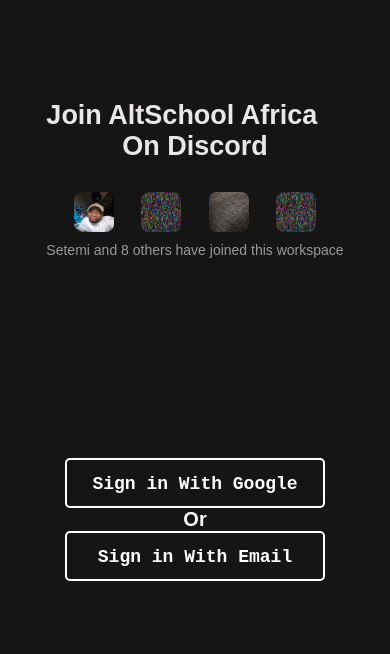
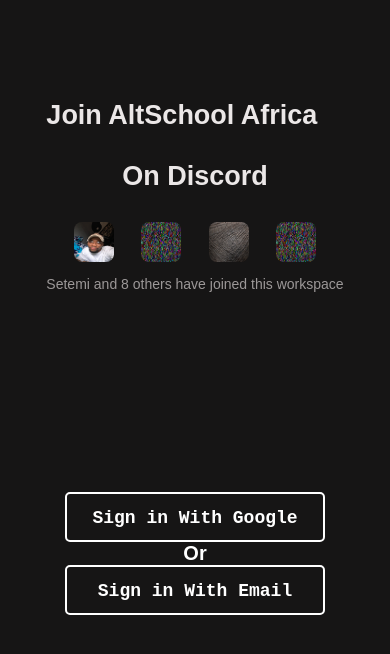
Before and after one commit to Ajdev11/GoogleAuth_PaginationAPI, a React (Create React App) app: page / in a window 390 px wide. Shown: the top 654 px of the page. Built offline with nearby package versions, Linux system fonts and the light colour scheme.

Commit message:
Added packages

```diff
--- a/package.json
+++ b/package.json
@@ -11,6 +11,8 @@
     "gsap": "^3.11.3",
     "react": "^18.2.0",
     "react-dom": "^18.2.0",
+    "react-error-boundary": "^3.1.4",
+    "react-js-pagination": "^3.0.3",
     "react-router-dom": "^6.4.2",
     "react-scripts": "5.0.1",
     "web-vitals": "^2.1.4"
--- a/src/App.js
+++ b/src/App.js
@@ -1,15 +1,17 @@
 import React from "react";
-import "./styles/Mobile.css";
+import { Routes, Route } from "react-router-dom";
 import Home from "./Components/Home";
-import { Routes, Route } from "react-router-dom";
-import Display from "./Display";
+import Display from "./Components/Display";
+import { ErrorBoundary } from "react-error-boundary";
+import ErrorFallback from "./ErrorBoundary";
+
 
 function App() {
   return (
     <div className="App">
       <Routes>
         <Route exact path="/" element={<Home />} />
-        <Route exact path="/" element={<Display />} />
+        <Route exact path="/display" element={<Display />} />
         <Route exact path="/" element={<h1>Page not found..</h1>} />
       </Routes>
     </div>
--- a/src/Components/Card.jsx
+++ b/src/Components/Card.jsx
@@ -1,5 +1,5 @@
 import React from "react";
-import "./Card.css";
+import "../styles/Card.css";
 
 const Card = ({ data }) => {
   return (
--- a/src/Components/Display.jsx
+++ b/src/Components/Display.jsx
@@ -1,6 +1,7 @@
 import React, { useState, useEffect } from "react";
 import Card from "./Card";
 import Pagination from "./Pagination";
+
 
 function Display() {
   const [data, setData] = useState([]);
--- a/src/Components/ErrorBoundary.jsx
+++ b/src/Components/ErrorBoundary.jsx
@@ -1,4 +1,6 @@
-import React from 'react'
+import React from 'react';
+import "./styles/ErrorTest.css";
+
 
 function ErrorFallback({ error, resetErrorBoundary }) {
   return (
--- a/src/Components/Home.jsx
+++ b/src/Components/Home.jsx
@@ -2,8 +2,28 @@
 import { Aj, bg, ele } from "./Images";
 import { Link } from "react-router-dom";
 import { signInWithRedirect, auth, provider } from "../config";
+import "../styles/Mobile.css";
 
 function Home() {
+  const UsersImage = [
+    {
+      id: 1,
+      Title: <img id="users" src={Aj} alt="" />,
+    },
+    {
+      id: 1,
+      Title: <img id="users" src={bg} alt="" />,
+    },
+    {
+      id: 1,
+      Title: <img id="users" src={ele} alt="" />,
+    },
+    {
+      id: 1,
+      Title: <img id="users" src={bg} alt="" />,
+    },
+  ];
+  const listUsers = UsersImage.map((img) => <li key={img.id}>{img.Title}</li>);
   const signIn = (event) => {
     event.preventDefault();
     //signInWithRedirect(auth, provider);
@@ -18,10 +38,7 @@
           <span className="spanOne">On Discord</span>{" "}
         </h1>
         <div className="users-img">
-          <img id="users" src={Aj} alt="user1" />
-          <img id="users" src={bg} alt="user2" />
-          <img id="users" src={ele} alt="user3" />
-          <img id="users" src={bg} alt="user4" />
+          <span>{listUsers}</span>
         </div>
         <p>Setemi and 8 others have joined this workspace</p>
         <div className="btn">
@@ -32,7 +49,7 @@
           </button>
           <h6>Or</h6>
           <button>
-            <Link id="Link" to="/">
+            <Link id="Link" to="/display">
               Sign in With Email
             </Link>
           </button>
--- a/src/Components/Pagination.jsx
+++ b/src/Components/Pagination.jsx
@@ -1,5 +1,5 @@
 import React from "react";
-import "./Pagination.css";
+import "../styles/Pagination.css"
 
 function Pagination({ UsersPerPage, totalUsers, currentPage, setCurrentPage }) {
   const pageNumbers = [];
--- a/src/index.js
+++ b/src/index.js
@@ -2,8 +2,7 @@
 import ReactDom from "react-dom/client";
 import App from "./App";
 import { BrowserRouter } from "react-router-dom";
-import { ErrorBoundary } from "react-error-boundary";
-import ErrorFallback from "./ErrorBoundary";
+
 
 const container = document.getElementById("root");
 const root = ReactDom.createRoot(container);
--- /dev/null
+++ b/src/styles/ErrorTest.css
@@ -0,0 +1,12 @@
+* {
+    margin: 0;
+    padding: 0;
+  }
+  @media (min-width: 280px) and (max-width: 1440px) {
+    @import url("https://fonts.googleapis.com/css2?family=Raleway&display=swap");
+
+
+
+
+
+  }
--- a/src/styles/Mobile.css
+++ b/src/styles/Mobile.css
@@ -21,10 +21,11 @@
     display: grid;
     justify-content: center;
   }
-  .users-img {
+  span {
     display: flex;
     justify-content: space-evenly;
     margin-top: 30px;
+    list-style: none;
   }
   #users {
     border-radius: 8px;
@@ -54,7 +55,7 @@
     font-size: 20px;
     text-align: center;
   }
-  #Link{
+  #Link {
     text-decoration: none;
     color: #fff;
     font-weight: bolder;
```
Also changed, not shown: 1 other file (tests, documents, lock files or other folders).
